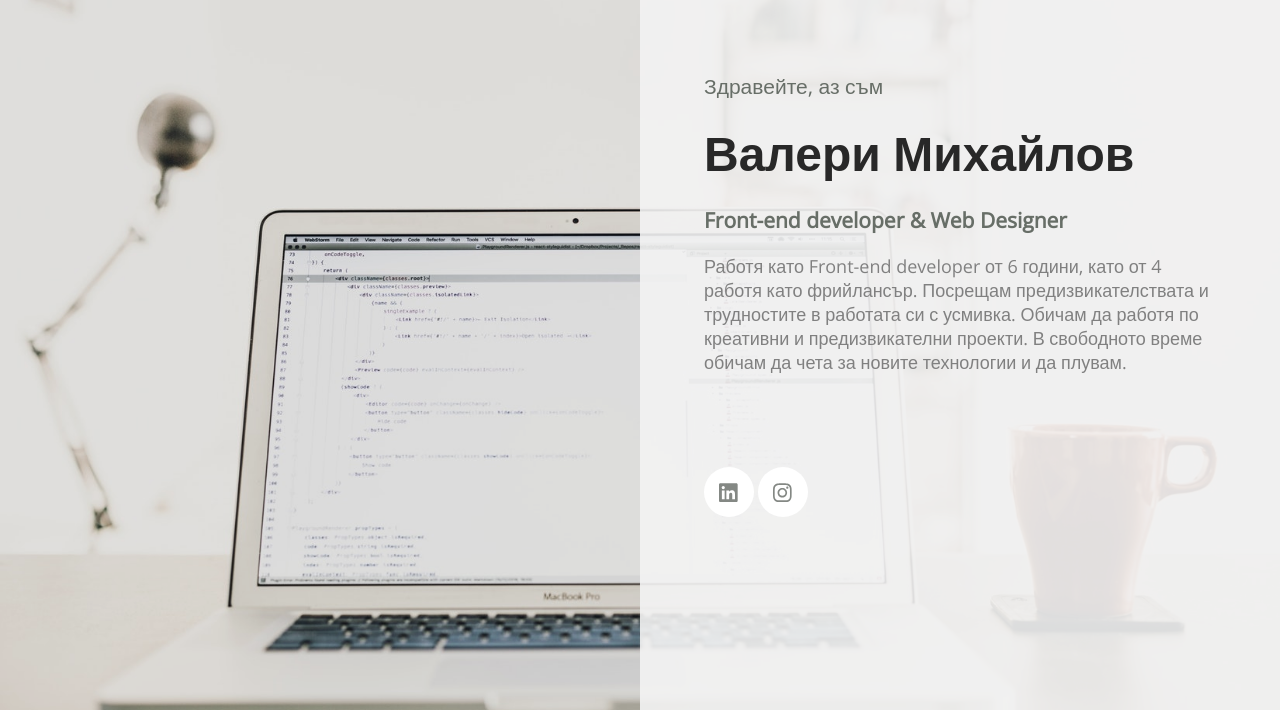
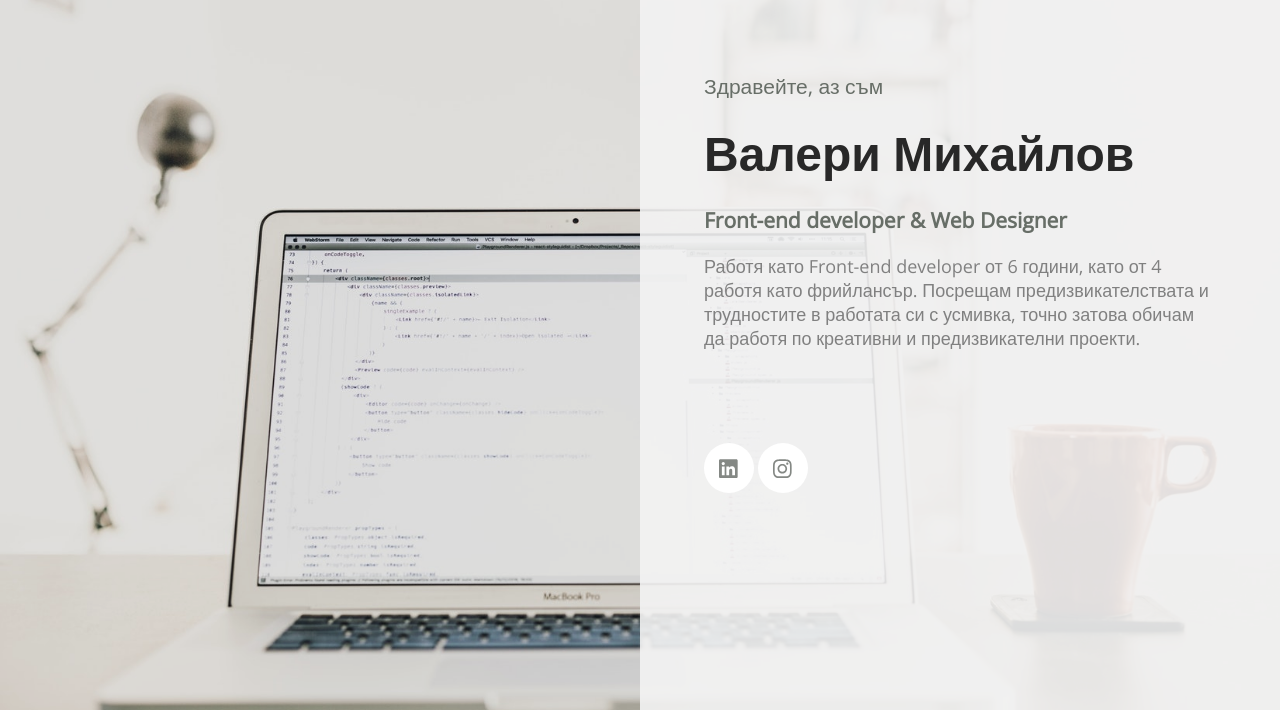
Before and after one commit to valerymihaylov/portfolio, a plain HTML site: page index.html in a window 1280 px wide. Shown: the top 710 px of the page. Drawn offline with nearby package versions, Linux system fonts and the light colour scheme.

Commit message:
Some edit

```diff
--- a/index.html
+++ b/index.html
@@ -29,7 +29,7 @@
             <h1>Валери Михайлов</h1>
             <strong>Front-end developer & Web Designer</strong>
             <p>Работя като Front-end developer от 6 години, като от 4 работя като фрийлансър. Посрещам предизвикателствата и трудностите в работата си
-                с усмивка. Обичам да работя по креативни и предизвикателни проекти. В свободното време обичам да чета за новите технологии и да плувам.
+                с усмивка, точно затова обичам да работя по креативни и предизвикателни проекти.
             </p>
         </div>
         <div class="social-icons">
```
